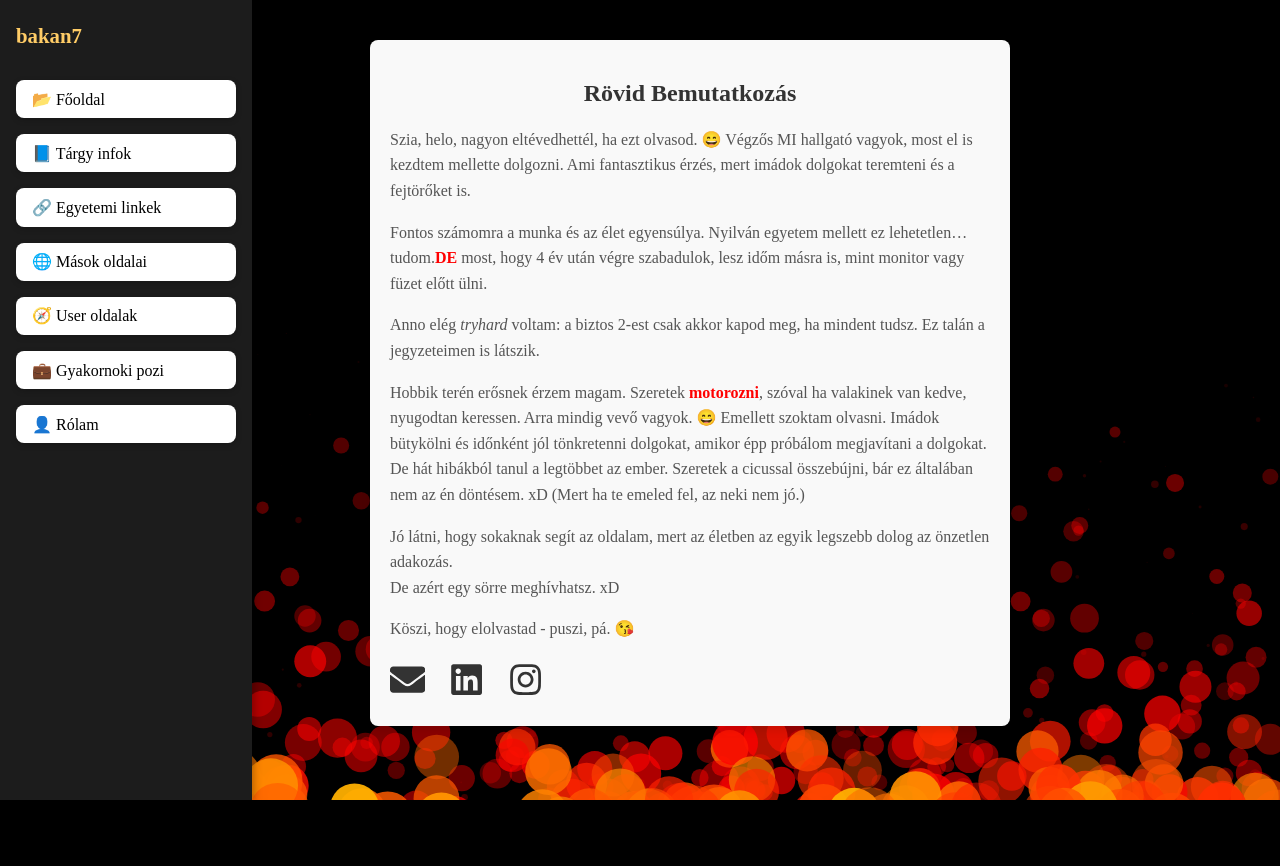
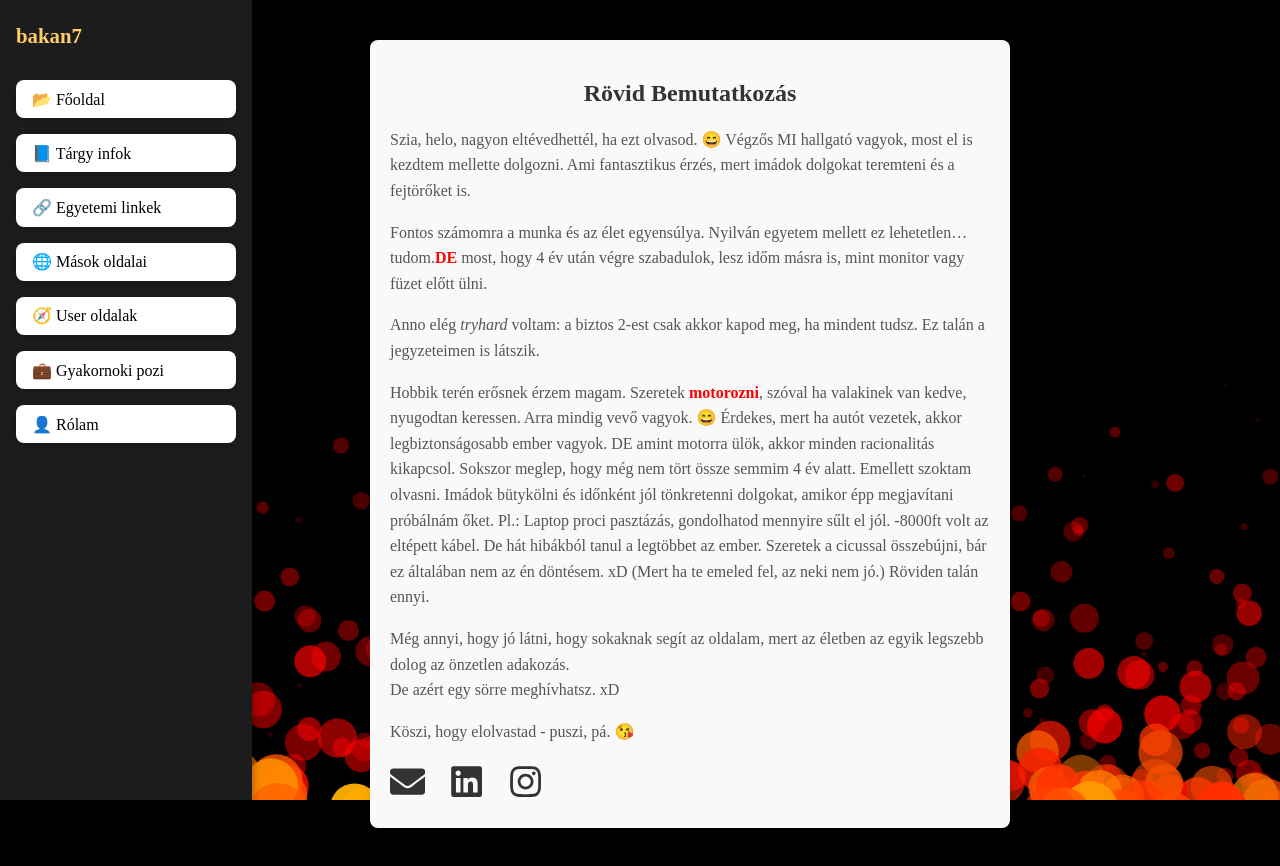
Before and after one commit to Andrssss/MyWebsite, a React (Vite) app: page /rolam in a window 1280 px wide. Before the commit the page ends 800 px from the top, so only its background shows below. Built offline with nearby package versions, Linux system fonts and the light colour scheme.

Commit message:
aboutme_fix

```diff
--- a/src/About.jsx
+++ b/src/About.jsx
@@ -30,18 +30,23 @@ const About = () => {
         <p>
           Hobbik terén erősnek érzem magam. Szeretek <strong>motorozni</strong>,
           szóval ha valakinek van kedve, nyugodtan keressen. Arra mindig vevő vagyok. 😄
+          Érdekes, mert ha autót vezetek, akkor legbiztonságosabb ember vagyok.
+          DE amint motorra ülök, akkor minden racionalitás kikapcsol. Sokszor meglep, hogy még nem tört össze semmim 4 év alatt.
           Emellett szoktam olvasni.
 
-          Imádok bütykölni és időnként jól tönkretenni dolgokat, amikor épp próbálom megjavítani a dolgokat.
+          Imádok bütykölni és időnként jól tönkretenni dolgokat, amikor épp megjavítani próbálnám őket.
+          Pl.: Laptop proci pasztázás, gondolhatod mennyire sűlt el jól. -8000ft volt az eltépett kábel.
           De hát hibákból tanul a legtöbbet az ember.
 
           Szeretek a cicussal összebújni,
           bár ez általában nem az én döntésem. xD
           (Mert ha te emeled fel, az neki nem jó.)
+
+          Röviden talán ennyi.
         </p>
 
         <p>
-          Jó látni, hogy sokaknak segít az oldalam,
+          Még annyi, hogy jó látni, hogy sokaknak segít az oldalam,
           mert az életben az egyik legszebb dolog
           az önzetlen adakozás.
           <br />
```
